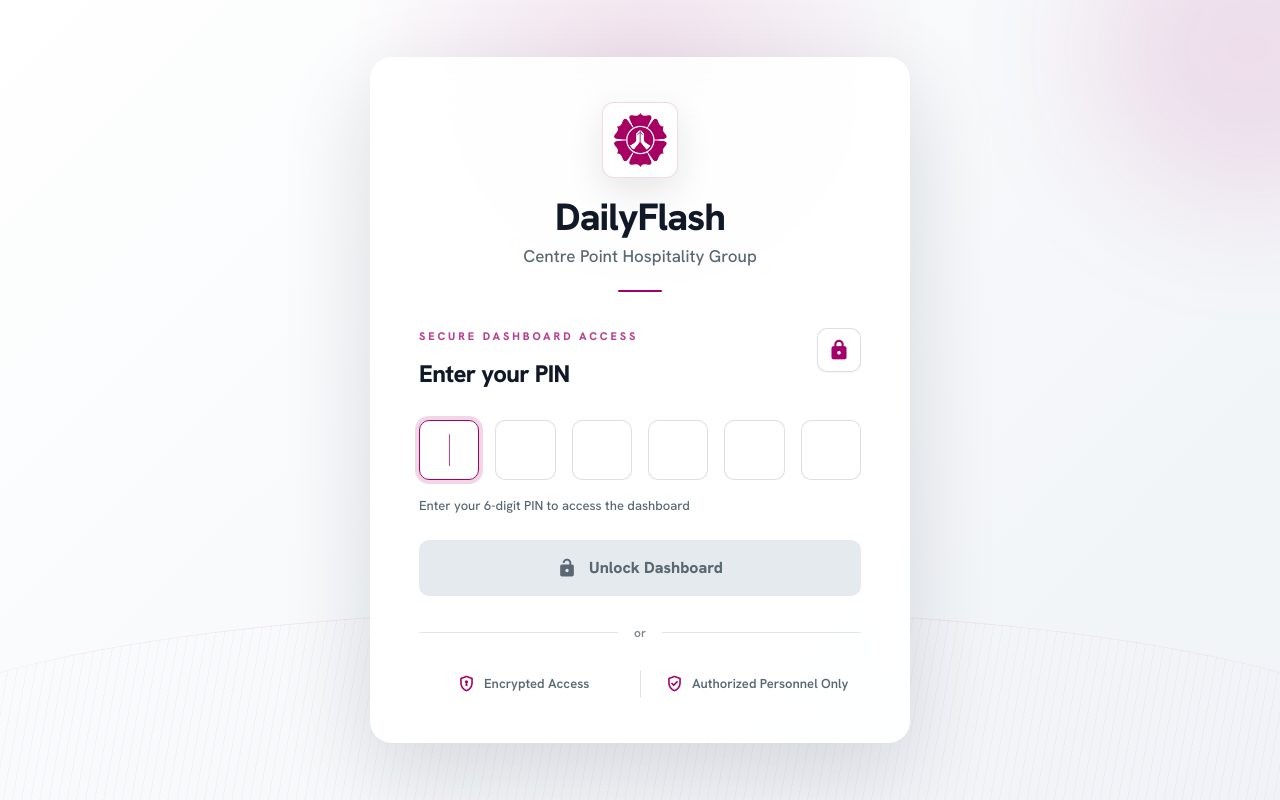
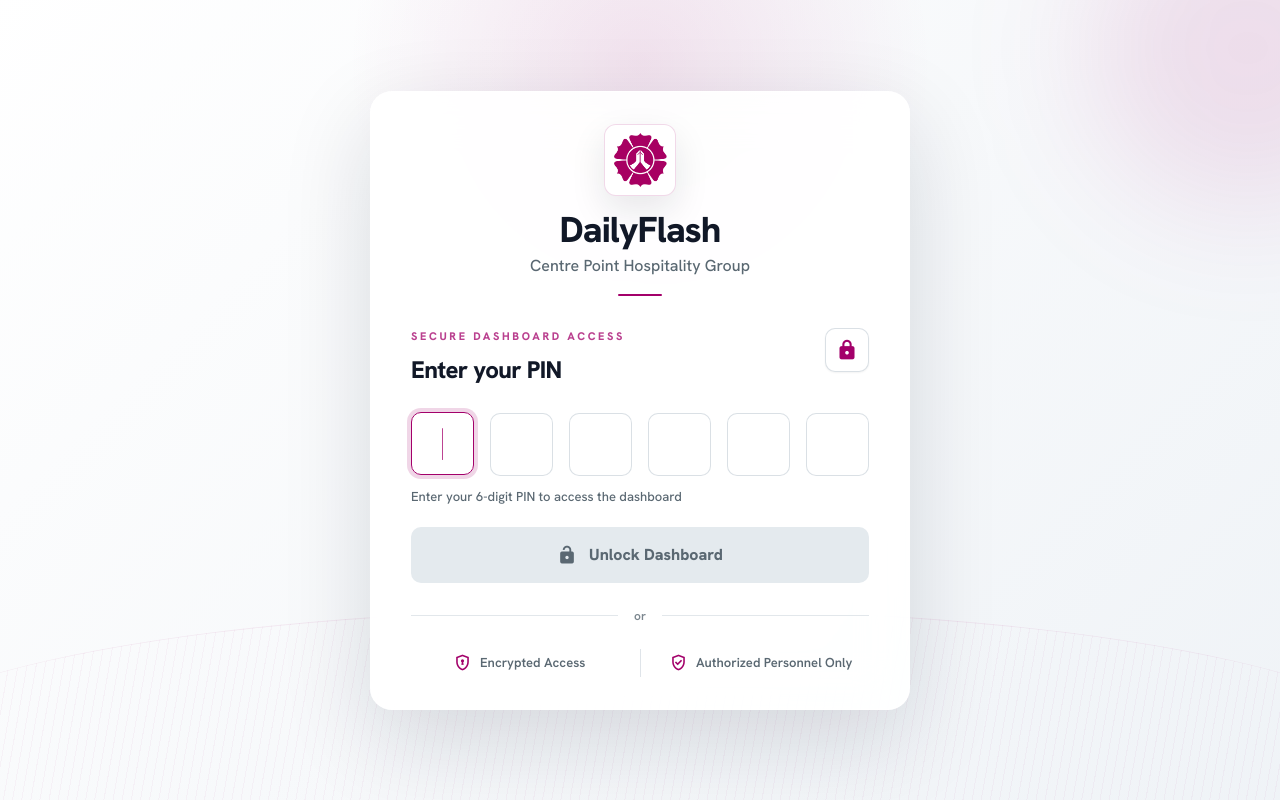
Before and after one commit to angadharora-droid/CP-Flash, a React (Vite) app in the folder frontend/: page / in a window 1280 px wide. Built offline with nearby package versions, Linux system fonts and the light colour scheme; no server answers.

Commit message:
feat: improve layout and styling of PinGateCard for better user experience

```diff
--- a/frontend/src/pages/PinPage.jsx
+++ b/frontend/src/pages/PinPage.jsx
@@ -32,36 +32,36 @@ function PinGateCard({
   submit
 }) {
   return (
-    <main className="relative grid min-h-screen place-items-center overflow-hidden bg-[#f6f8fb] px-5 py-10 text-on-surface">
+    <main className="relative grid h-dvh max-h-dvh place-items-center overflow-hidden bg-[#f6f8fb] px-4 py-4 text-on-surface sm:px-5">
       <div className="pointer-events-none absolute inset-0 bg-[radial-gradient(circle_at_50%_8%,rgba(163,0,106,0.10),transparent_30%),linear-gradient(135deg,rgba(255,255,255,0.98),rgba(238,242,246,0.84))]" />
       <div className="pointer-events-none absolute -bottom-24 left-1/2 h-72 w-[120vw] -translate-x-1/2 rounded-[50%] border-t border-primary/10 bg-[repeating-linear-gradient(100deg,rgba(163,0,106,0.055)_0px,rgba(163,0,106,0.055)_1px,transparent_1px,transparent_9px)] opacity-70" />
       <div className="pointer-events-none absolute -top-28 right-[-10%] h-80 w-80 rounded-full bg-primary/10 blur-3xl" />
 
       <form
         onSubmit={submit}
-        className={`relative z-10 w-full max-w-[540px] rounded-[22px] border border-white/80 bg-white/[0.92] px-7 py-9 shadow-[0_30px_90px_rgba(15,23,42,0.14)] backdrop-blur-xl animate-fade-in-up sm:px-12 sm:py-11 ${shake ? 'animate-shake' : ''}`}
+        className={`relative z-10 w-full max-w-[540px] rounded-[22px] border border-white/80 bg-white/[0.92] px-6 py-6 shadow-[0_30px_90px_rgba(15,23,42,0.14)] backdrop-blur-xl animate-fade-in-up sm:px-10 sm:py-8 ${shake ? 'animate-shake' : ''}`}
       >
         <div className="flex flex-col items-center text-center">
-          <div className="flex size-[76px] items-center justify-center rounded-2xl border border-primary/15 bg-white p-2.5 shadow-[0_14px_35px_rgba(23,32,38,0.10)]">
+          <div className="flex size-16 items-center justify-center rounded-2xl border border-primary/15 bg-white p-2 shadow-[0_14px_35px_rgba(23,32,38,0.10)] sm:size-[72px]">
             <img src={cpLogo} alt="Centre Point Hospitality Group logo" className="h-full w-full object-contain" />
           </div>
-          <h1 className="mt-5 text-[34px] font-extrabold leading-none tracking-tight text-[#111827] sm:text-[38px]">DailyFlash</h1>
-          <p className="mt-2 text-[15px] font-medium text-on-surface-variant sm:text-[17px]">Centre Point Hospitality Group</p>
-          <span className="mt-5 h-0.5 w-11 rounded-full bg-primary" aria-hidden />
+          <h1 className="mt-4 text-[31px] font-extrabold leading-none tracking-tight text-[#111827] sm:text-[36px]">DailyFlash</h1>
+          <p className="mt-1.5 text-[14px] font-medium text-on-surface-variant sm:text-[16px]">Centre Point Hospitality Group</p>
+          <span className="mt-4 h-0.5 w-11 rounded-full bg-primary" aria-hidden />
         </div>
 
-        <div className="mt-9 flex items-start justify-between gap-5">
+        <div className="mt-7 flex items-start justify-between gap-5 sm:mt-8">
           <div>
-            <p className="text-[11px] font-extrabold uppercase tracking-[0.26em] text-primary/75">Secure Dashboard Access</p>
-            <h2 className="mt-3 text-[24px] font-extrabold tracking-tight text-[#111827]">Enter your PIN</h2>
+            <p className="text-[10px] font-extrabold uppercase tracking-[0.24em] text-primary/75 sm:text-[11px]">Secure Dashboard Access</p>
+            <h2 className="mt-2 text-[22px] font-extrabold tracking-tight text-[#111827] sm:text-[24px]">Enter your PIN</h2>
           </div>
           <div className="flex size-11 shrink-0 items-center justify-center rounded-xl border border-outline-variant/70 bg-white text-primary shadow-sm">
             <MIcon name="lock" filled className="text-[22px]" />
           </div>
         </div>
 
-        <label className="relative mt-7 block w-full cursor-text">
-          <div className="grid grid-cols-6 gap-3 sm:gap-4">
+        <label className="relative mt-6 block w-full cursor-text">
+          <div className="grid grid-cols-6 gap-2.5 sm:gap-4">
             {Array.from({ length: 6 }, (_, i) => {
               const filled = i < pin.length;
               const current = i === pin.length && focused;
@@ -73,7 +73,7 @@ function PinGateCard({
                     ? 'border-primary/45 bg-primary/5'
                     : 'border-outline-variant/70 bg-white';
               return (
-                <span key={i} className={`flex aspect-square min-h-12 items-center justify-center rounded-xl border text-[26px] font-bold text-primary transition-all duration-150 sm:min-h-[58px] ${slotBase}`}>
+                <span key={i} className={`flex aspect-square min-h-11 items-center justify-center rounded-xl border text-[26px] font-bold text-primary transition-all duration-150 sm:min-h-[56px] ${slotBase}`}>
                   {filled ? <span className="size-3 rounded-full bg-primary" /> : current ? <span className="h-8 w-px animate-pulse rounded-full bg-primary" /> : null}
                 </span>
               );
@@ -96,7 +96,7 @@ function PinGateCard({
           />
         </label>
 
-        <p className="mt-4 text-[13px] font-medium text-on-surface-variant">Enter your 6-digit PIN to access the dashboard</p>
+        <p className="mt-3 text-[13px] font-medium text-on-surface-variant">Enter your 6-digit PIN to access the dashboard</p>
 
         {status ? (
           <div className="mt-4 flex items-start gap-2.5 rounded-xl border border-error/25 bg-error-container/35 px-4 py-3 text-[12.5px] font-semibold text-error">
@@ -108,13 +108,13 @@ function PinGateCard({
         <button
           type="submit"
           disabled={loading || isLocked || pin.length < 4}
-          className="mt-6 flex h-14 w-full items-center justify-center gap-3 rounded-xl bg-gradient-to-r from-[#111827] to-primary px-4 text-[16px] font-extrabold text-white shadow-[0_18px_36px_rgba(163,0,106,0.20)] transition-all hover:brightness-110 active:scale-[0.98] disabled:cursor-not-allowed disabled:bg-none disabled:bg-surface-container-high disabled:text-on-surface-variant disabled:shadow-none"
+          className="mt-5 flex h-12 w-full items-center justify-center gap-3 rounded-xl bg-gradient-to-r from-[#111827] to-primary px-4 text-[15px] font-extrabold text-white shadow-[0_18px_36px_rgba(163,0,106,0.20)] transition-all hover:brightness-110 active:scale-[0.98] disabled:cursor-not-allowed disabled:bg-none disabled:bg-surface-container-high disabled:text-on-surface-variant disabled:shadow-none sm:h-14 sm:text-[16px]"
         >
           <MIcon name="lock_open" filled className="text-[20px]" />
           {loading ? 'Verifying...' : isLocked ? `Blocked ${lockoutRemaining || ''}` : 'Unlock Dashboard'}
         </button>
 
-        <div className="my-7 flex items-center gap-4">
+        <div className="my-5 flex items-center gap-4 sm:my-6">
           <span className="h-px flex-1 bg-outline-variant/55" />
           <span className="text-[12px] font-semibold text-on-surface-variant/80">or</span>
           <span className="h-px flex-1 bg-outline-variant/55" />
```
